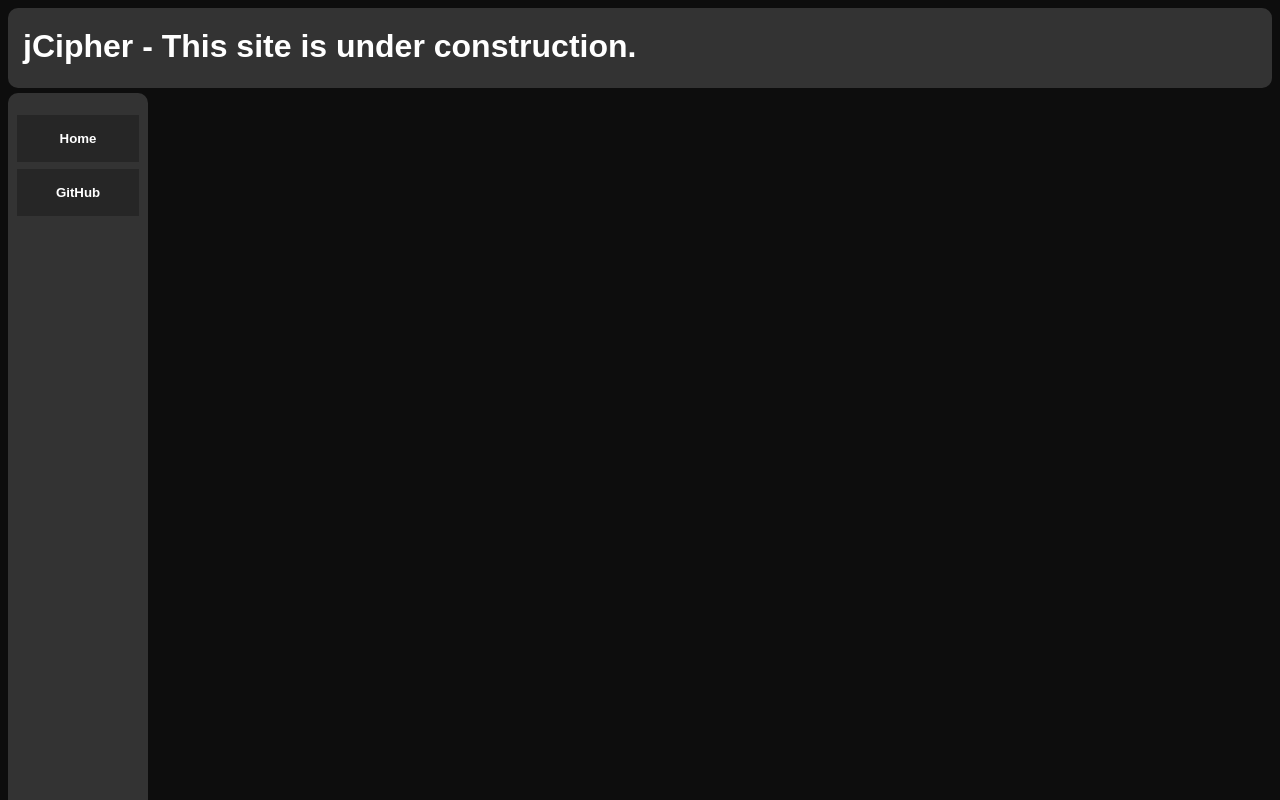
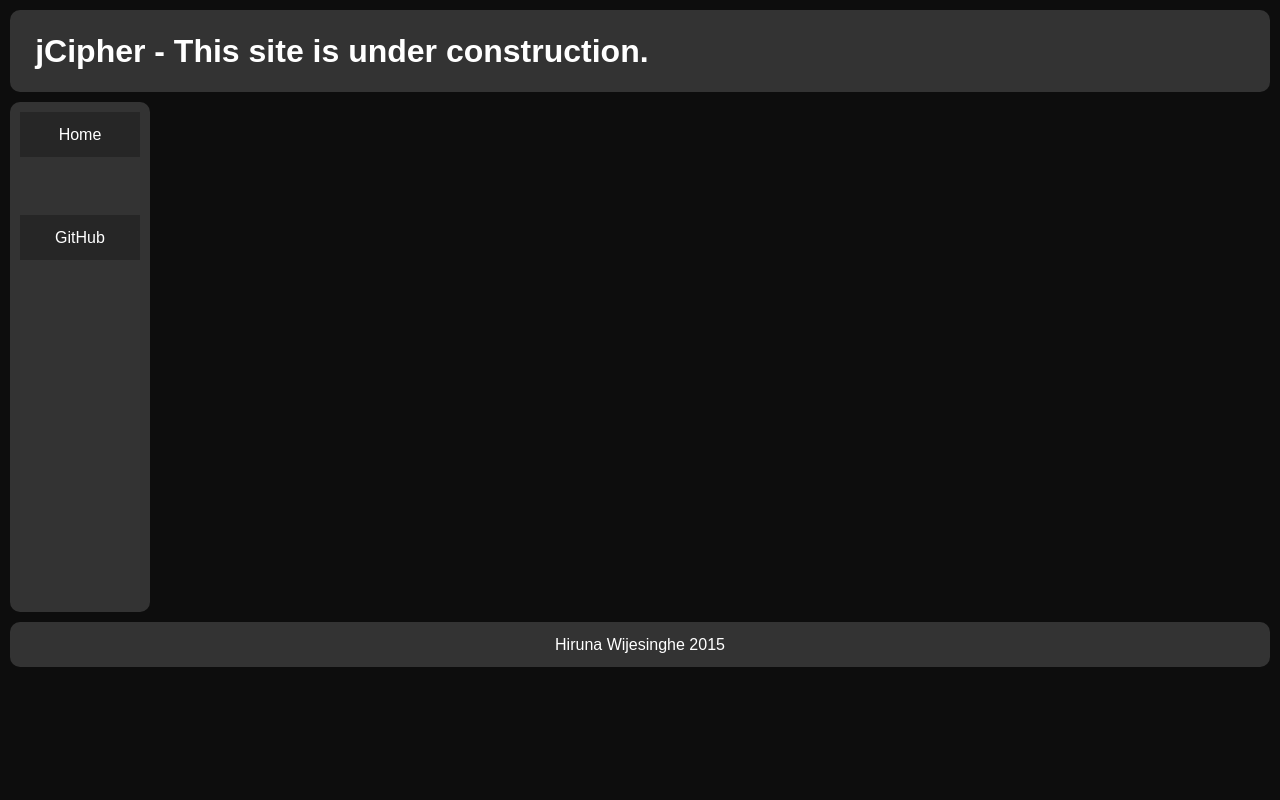
Before and after one commit to scottnimos/hiruna.github.io, a plain HTML site: page index.html in a window 1280 px wide. Shown: the top 800 px of the page. Drawn offline with Linux system fonts and the light colour scheme.

Commit message:
change layout using floats

```diff
--- a/index.css
+++ b/index.css
@@ -1,96 +1,118 @@
-<!--code by Hiruna Wijesinghe-->
+/* code by Hiruna Wijesinghe
+in css comment are not <!-- --> :)
 
-.title{
+--originally there is some type of fixed layout,
+i have redone it using floats. Explore the different ways of making
+layouts there are several
+*/
+/*css reset -fix browser inconsitent stuff */
+html, body, div, span, applet, object, iframe,
+h1, h2, h3, h4, h5, h6, blockquote, pre,
+a, abbr, acronym, address, big, cite, code,
+del, dfn, em, img, ins, kbd, q, s, samp,
+small, strike, strong, sub, sup, tt, var,
+u, i, center,
+dl, dt, dd, ol, ul, li,
+fieldset, form, label, legend,
+table, caption, tbody, tfoot, thead, tr, th, td,
+article, aside, canvas, details, embed,
+figure, figcaption, footer, header, hgroup,
+menu, nav, output, ruby, section, summary,
+time, mark, audio, video {
+	margin: 0;
+	padding: 0;
+	border: 0;
+	font: inherit;
+	vertical-align: baseline;
+}
+/* HTML5 display-role reset for older browsers */
+article, aside, details, figcaption, figure,
+footer, header, hgroup, menu, nav, section {
+	display: block;
+}
+body {
+	line-height: 1;
+}
+ol, ul {
+	list-style: none;
+}
+/* css reset END */
 
+
+body{
+	background-color:#0d0d0d;
+	font-family: Ubuntu, sans-serif;
+	color: white;
+	padding: 10px;
 }
-.title:hover{
-	color:#737373;
-	cursor:pointer;
-}
-.title:active{
-	color:#4d4d4d;
-	cursor:pointer;
-}
-.content{
-	background-color:#262626;
-	width:500px;
-
-	height: 60px;
-	padding-left:15px;
-	padding-right:150px;
-	padding-top:10px;
-	margin-top:5px;
-	margin-left:5px;
-	margin-bottom:10px;
-	padding-bottom:10px;
-	text-align:left;
-	border-radius:10px;
-	line-height:15px;
+a {
+  color: inherit;
+  text-decoration: none;
 }
 .headBox{
+	font-size: 2em;
+	font-weight: bold;
+	cursor: default;
+	float: left;
 	background-color:#333333;
-	width:auto;
-	height: 60px;
-	padding-left:15px;
-	padding-right:15px;
-	padding-top:10px;
-	padding-bottom:10px;
+	width:96%;
+	padding:2%;
+	border-radius:10px;/* this wont work on it own for cross browser so added for compatabillity */
+	-webkit-border-radius: 10px;
+	-moz-border-radius: 10px;
+}
+.container {
+	float: left;
+	clear: both;
+	width: 100%;
+}
+
+.content{
+	float: left;
+	background-color:#262626;
+	width:600px;
+	padding:10px;
+	margin-top:10px;
+	margin-left:10px;
 	text-align:left;
-	border-radius:10px;
-	line-height:15px;
-	-webkit-touch-callout: none;
-	-webkit-user-select: none;
-	-khtml-user-select: none;
-	-moz-user-select: none;
-	-ms-user-select: none;
-	 user-select: none;
+	border-radius:10px; /* this wont work on it own for cross browser so added for compatabillity */
+	-webkit-border-radius: 10px;
+	-moz-border-radius: 10px;
 }
+
 .footBox{
+	clear: both;
+	float: left;
+	margin-top: 10px;
 	background-color:#333333;
-
-	bottom:10px;
 	width:100%;
-	height: 25px;
-
-	margin-top:100%;
-
-
+	height: 30px;
+	padding-top: 15px;
 	text-align:center;
 	border-radius:10px;
-	line-height:25px;
-
-
+	-webkit-border-radius: 10px;
+	-moz-border-radius: 10px;
 }
 .navBox{
+	float: left;
 	background-color:#333333;
-	height:97%;
-	width:130px;
-	padding-right:10px;
-	padding-bottom:3px;
-	margin-top:5px;
-	margin-left:5px;
-	margin-bottom:10px;
+	width:140px;
+	height: 500px;
+	margin-top: 10px;
+	padding-bottom: 10px;
 	border-radius:10px;
-	left:3px;
-	position:absolute;
-	-webkit-touch-callout: none;
-	-webkit-user-select: none;
-	-khtml-user-select: none;
-	-moz-user-select: none;
-	-ms-user-select: none;
-	 user-select: none;
+	-webkit-border-radius: 10px;
+	-moz-border-radius: 10px;
 }
 .navButton{
 	background-color:#262626;
 	width:120px;
-	height:45px;
-	position:absolute;
-	left:9px;
+	height:30px;
+	margin-left: auto;
+	margin-right: auto;
+	margin-top: 10px;
 	text-align:center;
-	line-height:45px;
-	padding:1px;
-
-
+	padding-top: 15px;
 }
 .navButton:hover{
 	background-color:#737373;
@@ -100,13 +122,3 @@
 	background-color:#4d4d4d;
 	cursor:pointer;
 }
-a {
-  color: inherit;
-  text-decoration: none;
-}
-body{
-
-	background-color:#0d0d0d;
-	font-family: Ubuntu, sans-serif;
-	color: white;
-}
```
